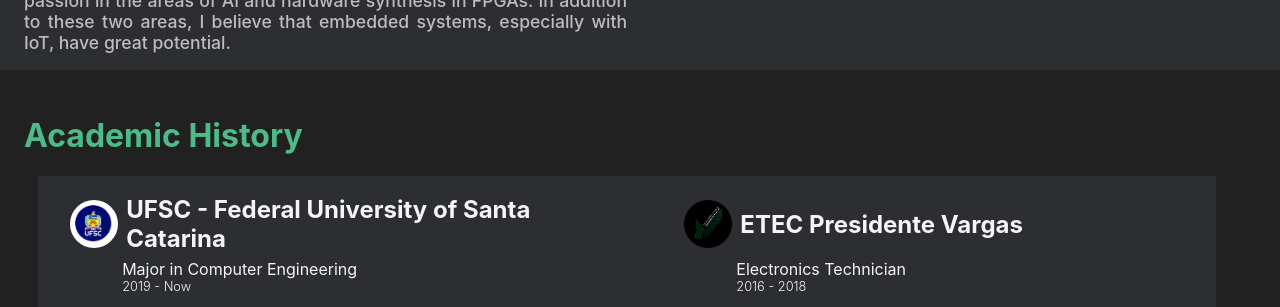
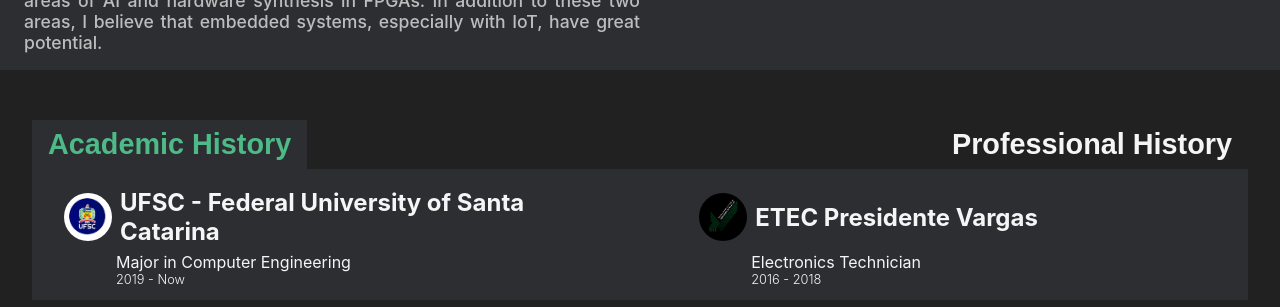
Before and after one commit to CodeWracker/codewracker.github.io, a React (Create React App) app: page / in a window 1280 px wide. Shown: the part 493-800 px from the top of the page. Built offline with nearby package versions, Linux system fonts and the light colour scheme; a web font is replaced by a local one.

Commit message:
arrumei um pouco o css e adicionei o condicional p mostrar o work history

```diff
--- a/src/App.jsx
+++ b/src/App.jsx
@@ -3,7 +3,7 @@ import './App.css';
 import { Container } from 'reactstrap';
 import Header from './components/Header';
 import PersonalInfo from './components/PersonalInfo';
-import AcademicHistory from './components/AcademicHistory';
+import Histories from './components/Histories';
 import ProjectsList from './components/ProjectsList';
 
 function App() {
@@ -13,7 +13,7 @@ function App() {
 
       <Header />
       <PersonalInfo />
-      <AcademicHistory />
+      <Histories />
       <ProjectsList />
     </Container >
   );
--- a/src/components/AcademicHistory/academicHistory.css
+++ b/src/components/AcademicHistory/academicHistory.css
@@ -1,6 +1,3 @@
-.academic-history-title {
-  color: var(--primary-color);
-}
 .academic-item-list-container {
   display: flex;
   flex-direction: row;
@@ -8,10 +5,9 @@
   justify-content: space-between;
   /* quebra a linha quando tem itens demais */
   flex-wrap: wrap;
-  width: 95%;
-  margin: auto;
   background-color: var(--tertiary-color);
   padding: 8px 16px;
+  margin: 0;
 }
 .academic-history-item-logo {
   width: 48px;
--- a/src/components/AcademicHistory/index.jsx
+++ b/src/components/AcademicHistory/index.jsx
@@ -11,8 +11,7 @@ function AcademicHistory() {
     // }, []);
 
     return (
-        <Container className="academic-history-container page-section">
-            <h1 className='academic-history-title' >Academic History</h1>
+        <Container className="academic-history-container">
             <Container className='academic-item-list-container' >
                 {data.myData.academic_history.map((academicHistoryItem) => (
                     <div key={academicHistoryItem.id} className="academic-history-item-container">
--- /dev/null
+++ b/src/components/Histories/histories.css
@@ -0,0 +1,35 @@
+.history-title {
+  font-size: 1.8rem;
+  font-weight: 700;
+  border: none;
+  margin: 0;
+  padding: 8px 16px;
+}
+.title-selected {
+  background-color: var(--tertiary-color);
+  color: var(--primary-color);
+}
+.title-unselected {
+  background-color: var(--secondary-color);
+  color: var(--quaternary-color);
+}
+.history-selector-container {
+  display: flex;
+  flex-direction: row;
+  align-items: center;
+  justify-content: space-between;
+  width: 100%;
+  margin: 0 0px;
+}
+.history-container {
+  width: 100%;
+  margin: 0;
+}
+.histories-container {
+  width: 95%;
+  display: flex;
+  flex-direction: column;
+  align-items: center;
+  justify-content: center;
+  margin: auto;
+}
--- /dev/null
+++ b/src/components/Histories/index.jsx
@@ -0,0 +1,31 @@
+import React, { useState } from "react";
+import { Container, Button } from "reactstrap";
+import './histories.css';
+import data from '../../data.json';
+import AcademicHistory from "../AcademicHistory";
+import WorkHistory from "../WorkHistory";
+function Histories() {
+    const [selectedHistory, setSelectedHistory] = useState('academic');
+    function handleHistorySelection(history) {
+        setSelectedHistory(history);
+    }
+    return (
+        <Container className="page-section histories-container">
+            <Container className="history-selector-container">
+
+                <Button className={"history-title " + (selectedHistory === 'academic' ? 'title-selected' : 'title-unselected')}
+                    onClick={() => handleHistorySelection('academic')}
+                >Academic History</Button>
+                <Button
+                    onClick={() => handleHistorySelection('work')}
+                    className={"history-title " + (selectedHistory === 'work' ? 'title-selected' : 'title-unselected')} >Professional History</Button>
+            </Container>
+            <Container className="history-container">
+                {selectedHistory === 'academic' ? <AcademicHistory /> : <WorkHistory />}
+            </Container>
+        </Container>
+
+    );
+}
+
+export default Histories;
--- a/src/components/ProjectsList/projectsList.css
+++ b/src/components/ProjectsList/projectsList.css
@@ -1,5 +1,6 @@
 .projects-list-title {
   color: var(--primary-color);
+  padding: 8px 16px;
 }
 .projects-list-grid-container {
   display: grid;
--- /dev/null
+++ b/src/components/WorkHistory/index.jsx
@@ -0,0 +1,17 @@
+import React, { useState } from "react";
+import { Container } from "reactstrap";
+import './workHistory.css';
+import data from '../../data.json';
+function Histories() {
+
+    return (
+        <Container className="work-history-container">
+            <Container className='work-item-list-container' >
+                aaa
+            </Container>
+        </Container>
+
+    );
+}
+
+export default Histories;
--- a/src/index.css
+++ b/src/index.css
@@ -24,5 +24,5 @@ code {
 }
 
 .page-section {
-  padding: 24px 50px 0 24px;
+  padding: 50px 24px 0px 24px;
 }
```
Also changed, not shown: src/Untitled-1.json (added, +42 -0 lines), src/components/WorkHistory/workHistory.css (added).
